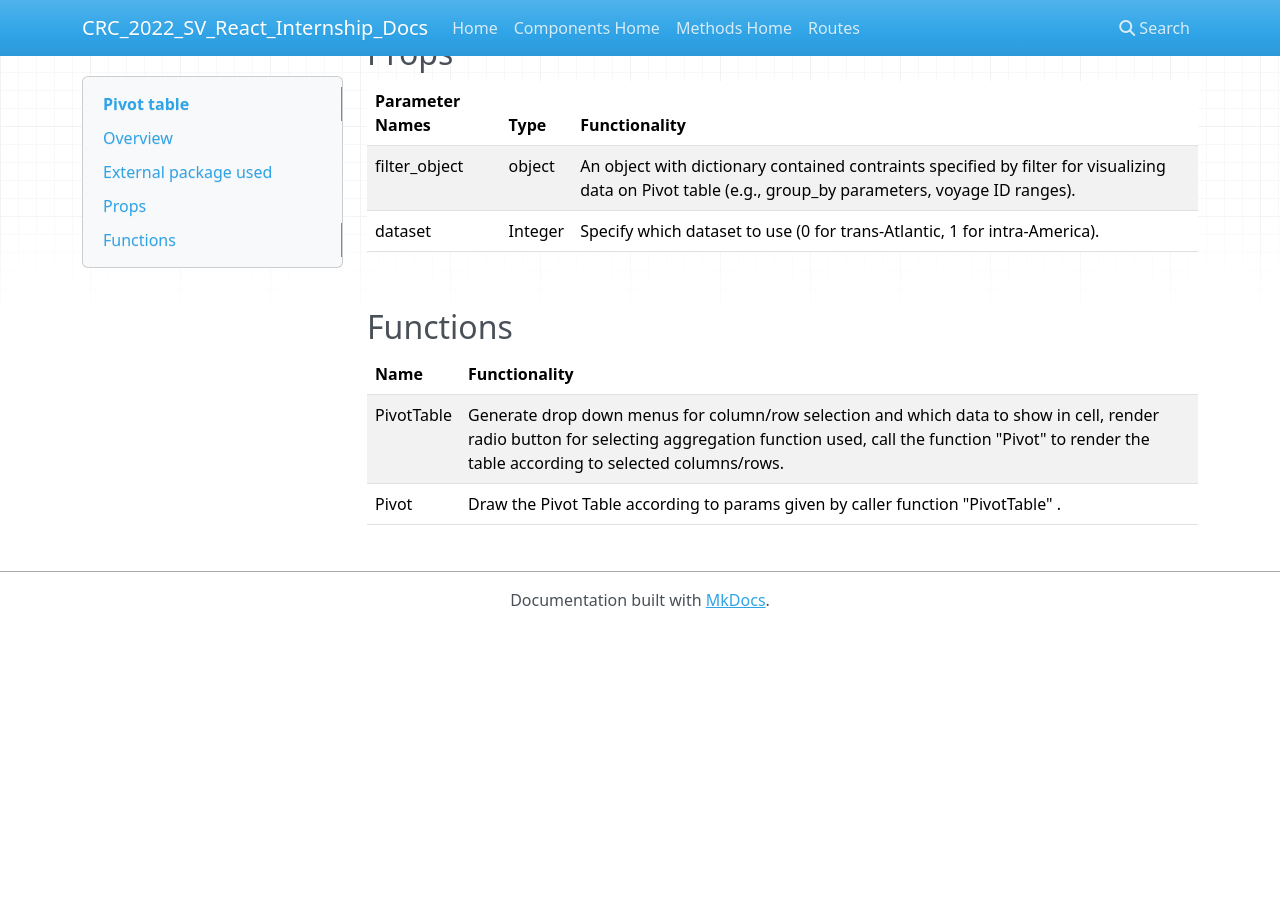
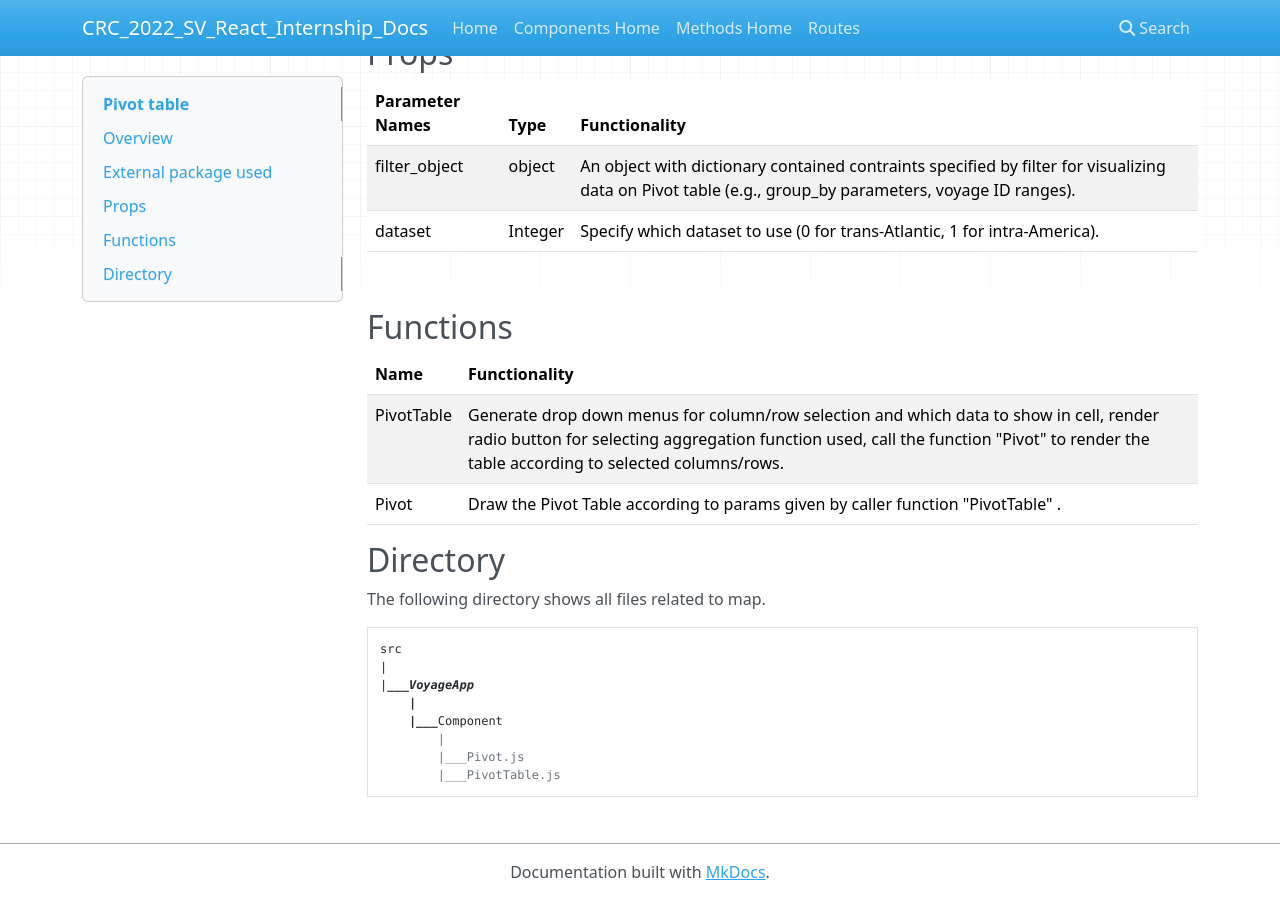
Before and after one commit to chenlize96/CRC_2022_SV_React_Internship_Docs, an MkDocs documentation site: the page built from docs/Components/Pivot_Table.md, in a window 1280 px wide and 900 px high, scrolled down 513 px. Built offline with MkDocs 1.6.1, drawn with Linux system fonts in a browser that asks for light colours; nearby versions of some CDN libraries; before the commit the page ends 1141 px from its top, so only the background shows below that.

Commit message:
fix typo

````diff
--- a/docs/Components/Pivot_Table.md
+++ b/docs/Components/Pivot_Table.md
@@ -33,3 +33,16 @@ A pivot table is a table of grouped values that aggregates the individual items
 | -------   |  --------------- |
 | PivotTable   |  Generate drop down menus for column/row selection and which data to show in cell, render radio button for selecting aggregation function used, call the function "Pivot" to render the table according to selected columns/rows. |
 | Pivot    |  Draw the Pivot Table according to params given by caller function "PivotTable" .  |
+
+## Directory
+The following directory shows all files related to map.
+```
+src
+|
+|___VoyageApp
+    |
+    |___Component
+        |
+        |___Pivot.js
+        |___PivotTable.js
+```
````
Also changed, not shown: docs/index.md (+1 -1 lines).
